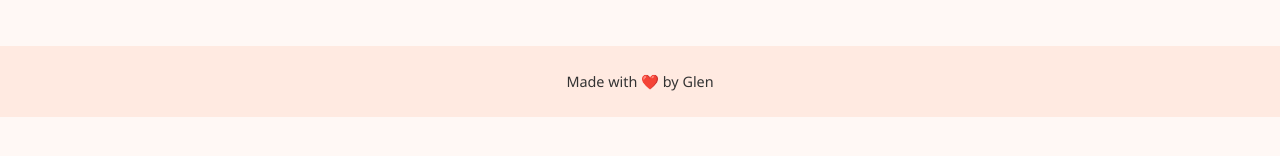
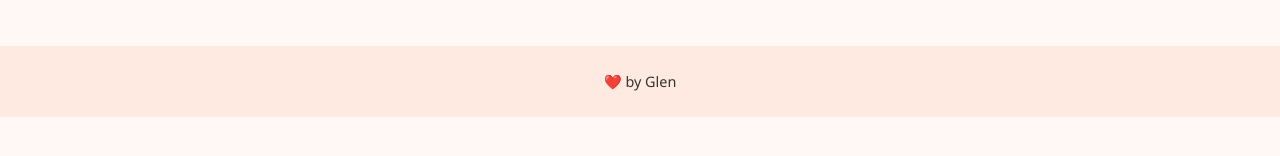
Before and after one commit to glen-hub1/Test, a plain HTML site: page index.html in a window 1280 px wide. Shown: the part 336-492 px from the top of the page. Drawn offline with nearby package versions, Linux system fonts and the light colour scheme.

Commit message:
Update index.html

```diff
--- a/index.html
+++ b/index.html
@@ -21,7 +21,7 @@
   <main id="results"></main>
 
   <footer>
-    <p>Made with ❤️ by Glen</p>
+    <p>❤️ by Glen</p>
   </footer>
 
   <script src="app.js"></script>
```
